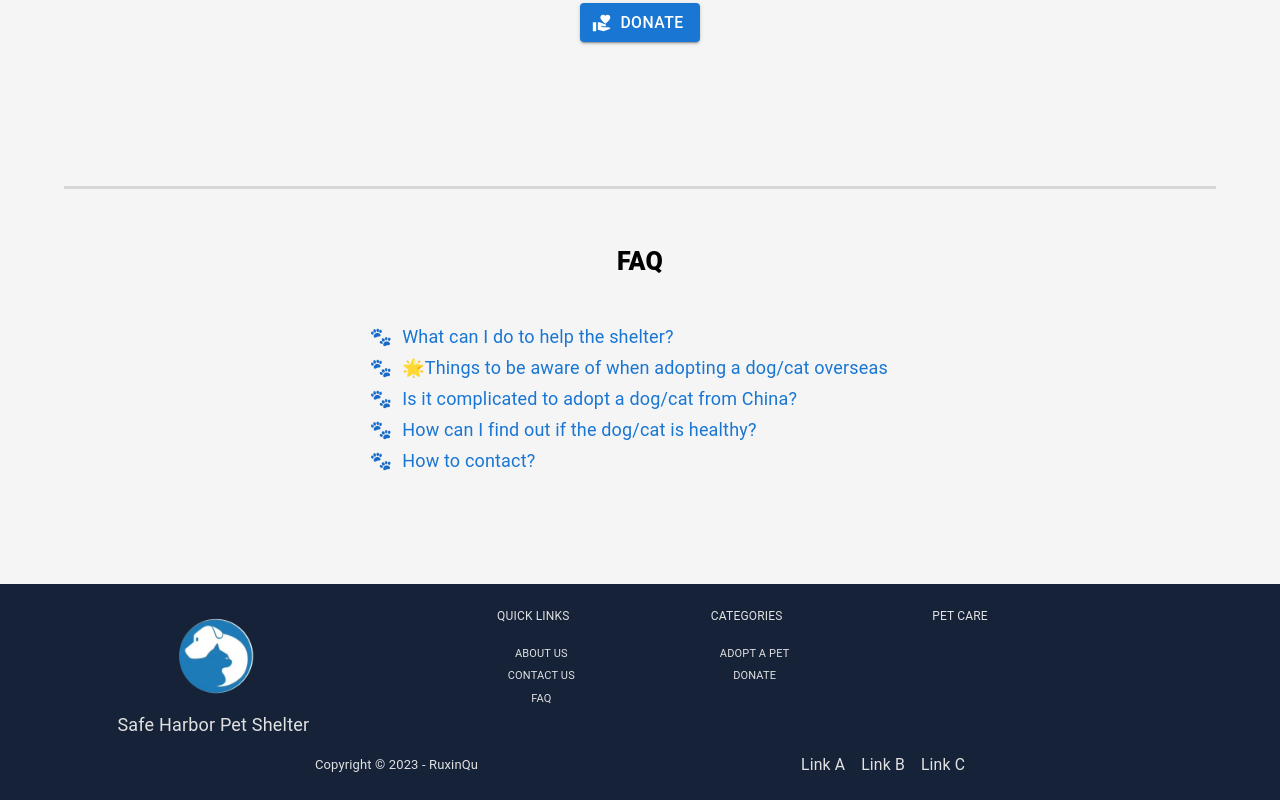
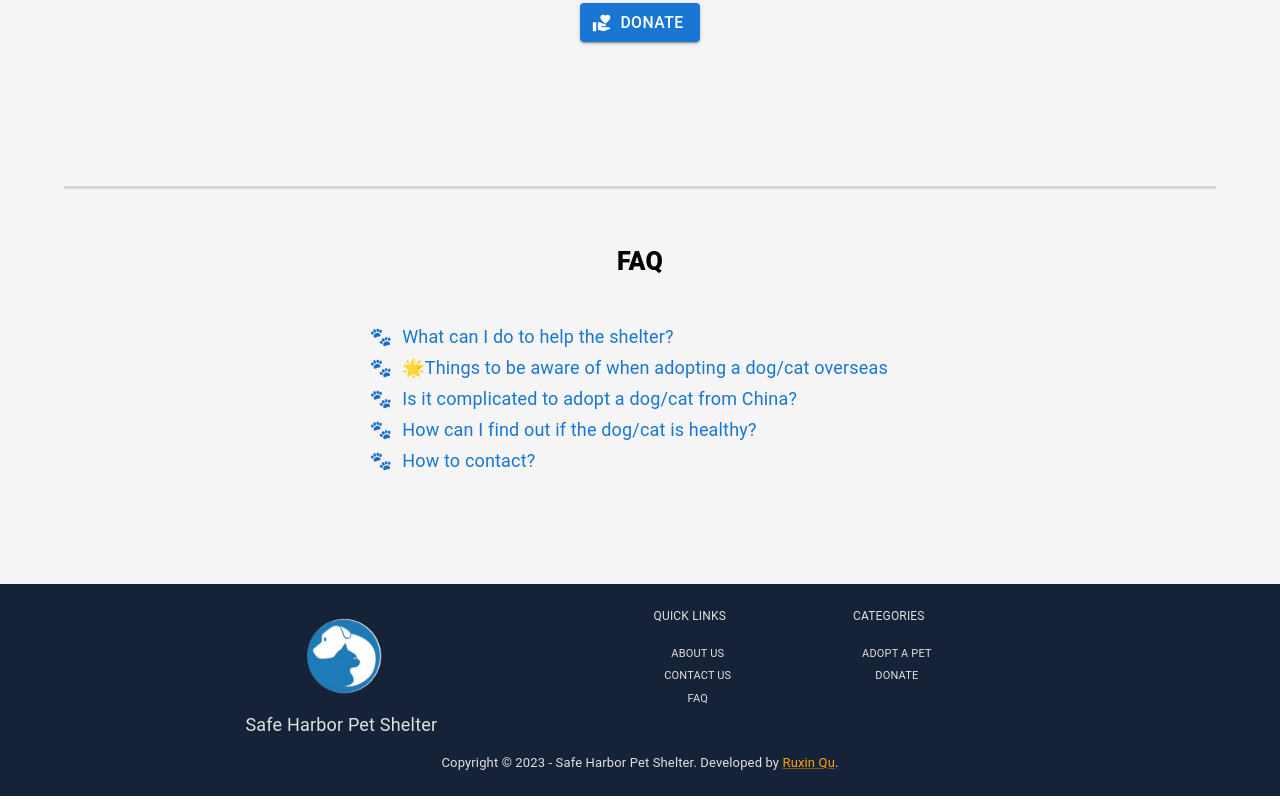
Before and after one commit to RuxinQu/safe-harbor-pet-shelter, a React (Create React App) app in the folder client/: page / in a window 1280 px wide. Shown: the part 1807-2607 px from the top of the page. Built offline with nearby package versions, Linux system fonts and the light colour scheme.

Commit message:
move the scroll button to all pages

```diff
--- a/client/src/App.css
+++ b/client/src/App.css
@@ -33,6 +33,11 @@ html {
 .contact-title {
   -webkit-text-stroke: 2px #152238; /* fallback for older browsers */
 }
+
+.css-jp66c2 {
+  padding-left: 0;
+}
+
 @media (max-width: 600px) {
   .home-img {
     clip-path: polygon(0% 0%, 100% 0%, 100% 100%, 0% 100%);
--- a/client/src/App.js
+++ b/client/src/App.js
@@ -1,6 +1,7 @@
 import { BrowserRouter as Router, Route, Routes } from "react-router-dom";
 import { AppNavbar } from "./components/AppNavbar";
 import { Footer } from "./components/Footer";
+import { ScrollButton } from "./components/ScrollButton";
 import Home from "./pages/Shelter/Home";
 import Aboutus from "./pages/Shelter/About";
 import Pet from "./pages/Pets/Pet";
@@ -10,7 +11,6 @@ import Adopt from "./pages/Pets/Adopt";
 import Contact from "./pages/Shelter/Contact";
 import FAQ from "./pages/Shelter/FAQ";
 import Donate from "./pages/Donate";
-
 import Login from "./pages/Admin/Login";
 import Admin from "./pages/Admin/Admin";
 
@@ -45,6 +45,7 @@ function App() {
           <Route path="/admin/" element={<Admin />} />
         </Routes>
         <Footer />
+        <ScrollButton />
       </Router>
     </ThemeProvider>
   );
--- a/client/src/components/Footer.js
+++ b/client/src/components/Footer.js
@@ -26,15 +26,32 @@ const categories = [
 export function Footer() {
   return (
     <Box
-      sx={{ flexGrow: 1, backgroundColor: "#152238", color: "#e1e1e1", py: 2 }}
+      sx={{
+        flexGrow: 1,
+        backgroundColor: "#152238",
+        color: "#e1e1e1",
+        py: 2,
+      }}
     >
-      <Grid container>
-        <Grid xs={12} md={5} lg={4} textAlign="center">
+      <Grid
+        container
+        sx={{ mx: "auto", width: { xs: "90%", md: "70%", xl: 1200 } }}
+      >
+        {/* icon and title on the top left */}
+        <Grid xs={12} md={6} lg={4} textAlign="center">
           <img src="/logo.png" alt="logo" width="100px" className="logo" />
           <Item sx={{ fontSize: "1rem" }}>Safe Harbor Pet Shelter</Item>
         </Grid>
-        <Grid container xs={12} md={7} lg={8}>
-          <Grid xs={6} lg={3}>
+
+        <Grid
+          container
+          xs={12}
+          md={6}
+          lg={8}
+          sx={{ display: "flex", justifyContent: "center" }}
+        >
+          {/* categories */}
+          <Grid xs={6} lg={4}>
             <Item>
               <Box
                 id="quick-links"
@@ -73,7 +90,8 @@ export function Footer() {
               </Box>
             </Item>
           </Grid>
-          <Grid xs={6} lg={3}>
+          {/* categories */}
+          <Grid xs={6} lg={4}>
             <Item>
               <Box
                 id="category-b"
@@ -103,35 +121,6 @@ export function Footer() {
               </Box>
             </Item>
           </Grid>
-          <Grid xs={6} lg={3}>
-            <Item>
-              <Box
-                id="category-c"
-                sx={{ fontSize: "12px", textTransform: "uppercase" }}
-              >
-                Pet Care
-              </Box>
-              <Box
-                component="ul"
-                aria-labelledby="category-b"
-                sx={{ pl: 2, listStyle: "none" }}
-              >
-                {/* {quickLinks.map((nav) => (
-                  <li
-                    key={nav.title}
-                    fontSize="11px"
-                    component={ReactRouterLink}
-                    to={nav.path}
-                    underline="hover"
-                    color="inherit"
-                    sx={{ textTransform: "uppercase" }}
-                  >
-                    {nav.title}
-                  </li>
-                ))} */}
-              </Box>
-            </Item>
-          </Grid>
         </Grid>
         <Grid
           xs={12}
@@ -143,19 +132,13 @@ export function Footer() {
         >
           <Grid sx={{ order: { xs: 2, sm: 1 } }}>
             <Item sx={{ fontSize: "small" }}>
-              Copyright © {new Date().getFullYear()} - RuxinQu
+              Copyright © {new Date().getFullYear()} - Safe Harbor Pet Shelter.
+              Developed by{" "}
+              <Link href="http://ruxinqu.com" color={"#FFA500"}>
+                Ruxin Qu
+              </Link>
+              .
             </Item>
-          </Grid>
-          <Grid container sx={{ order: { xs: 1, sm: 2 } }}>
-            <Grid>
-              <Item>Link A</Item>
-            </Grid>
-            <Grid>
-              <Item>Link B</Item>
-            </Grid>
-            <Grid>
-              <Item>Link C</Item>
-            </Grid>
           </Grid>
         </Grid>
       </Grid>
--- a/client/src/components/Home/Intro.js
+++ b/client/src/components/Home/Intro.js
@@ -1,4 +1,4 @@
-import React, { useState } from "react";
+import React from "react";
 import Link from "@mui/material/Link";
 import { Link as ReactRouterLink } from "react-router-dom";
 import Box from "@mui/material/Box";
@@ -10,19 +10,9 @@ import Typography from "@mui/material/Typography";
 import Divider from "@mui/material/Divider";
 import PetsIcon from "@mui/icons-material/Pets";
 import VolunteerActivismIcon from "@mui/icons-material/VolunteerActivism";
-import ArrowUpwardIcon from "@mui/icons-material/ArrowUpward";
 import { qna } from "../../util/data";
 
 export const Intro = () => {
-  const [scroll, setScroll] = useState(false);
-  const showArrow = () => {
-    if (window.scrollY >= 80) {
-      setScroll(true);
-    } else {
-      setScroll(false);
-    }
-  };
-  window.addEventListener("scroll", showArrow);
   return (
     <Box
       sx={{
@@ -212,23 +202,6 @@ export const Intro = () => {
           );
         })}
       </Box>
-
-      {scroll && (
-        <Button
-          aria-label="up"
-          variant="contained"
-          sx={{
-            position: "fixed",
-            bottom: 0,
-            right: "10%",
-          }}
-          onClick={() => {
-            window.scrollTo({ top: 0, behavior: "smooth" });
-          }}
-        >
-          <ArrowUpwardIcon />
-        </Button>
-      )}
     </Box>
   );
 };
--- /dev/null
+++ b/client/src/components/ScrollButton.js
@@ -0,0 +1,33 @@
+import React, { useState } from "react";
+import Button from "@mui/material/Button";
+import ArrowUpwardIcon from "@mui/icons-material/ArrowUpward";
+
+export const ScrollButton = () => {
+  const [scroll, setScroll] = useState(false);
+  const showArrow = () => {
+    if (window.scrollY >= 80) {
+      setScroll(true);
+    } else {
+      setScroll(false);
+    }
+  };
+  window.addEventListener("scroll", showArrow);
+  return (
+    scroll && (
+      <Button
+        aria-label="up"
+        variant="contained"
+        sx={{
+          position: "fixed",
+          bottom: 0,
+          right: "10%",
+        }}
+        onClick={() => {
+          window.scrollTo({ top: 0, behavior: "smooth" });
+        }}
+      >
+        <ArrowUpwardIcon />
+      </Button>
+    )
+  );
+};
```
